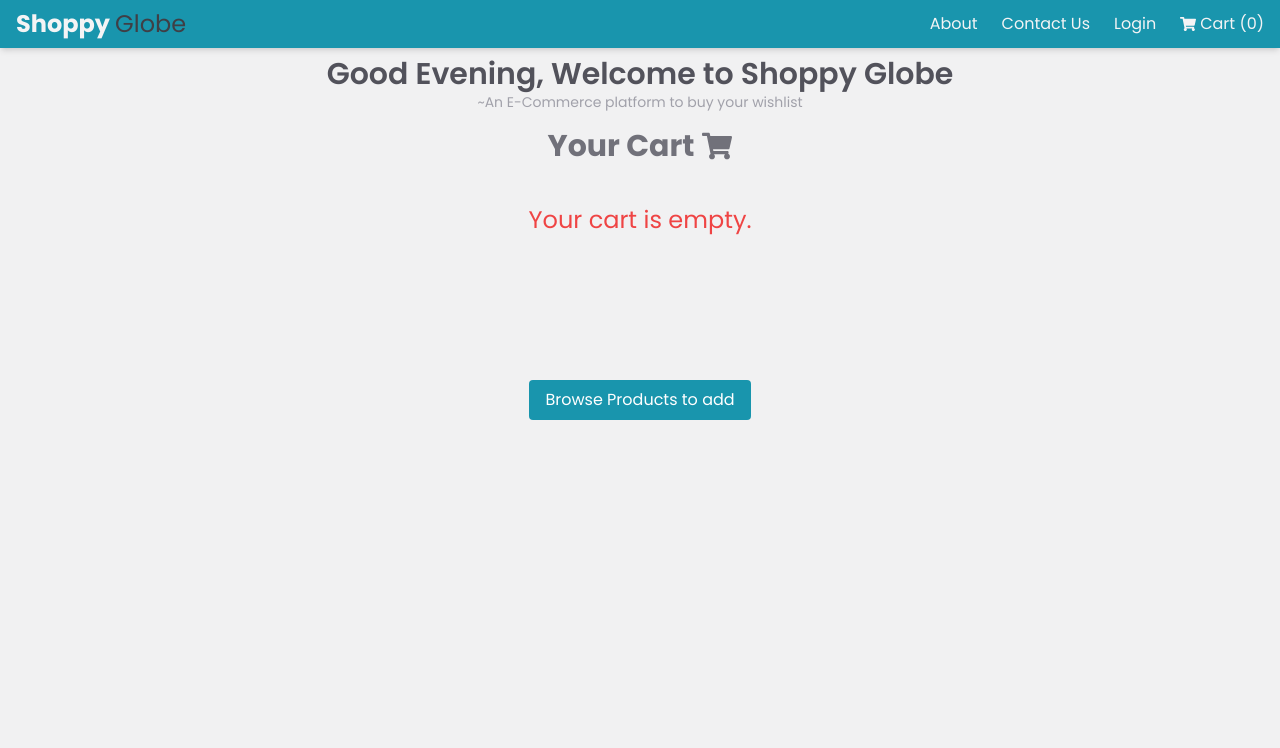
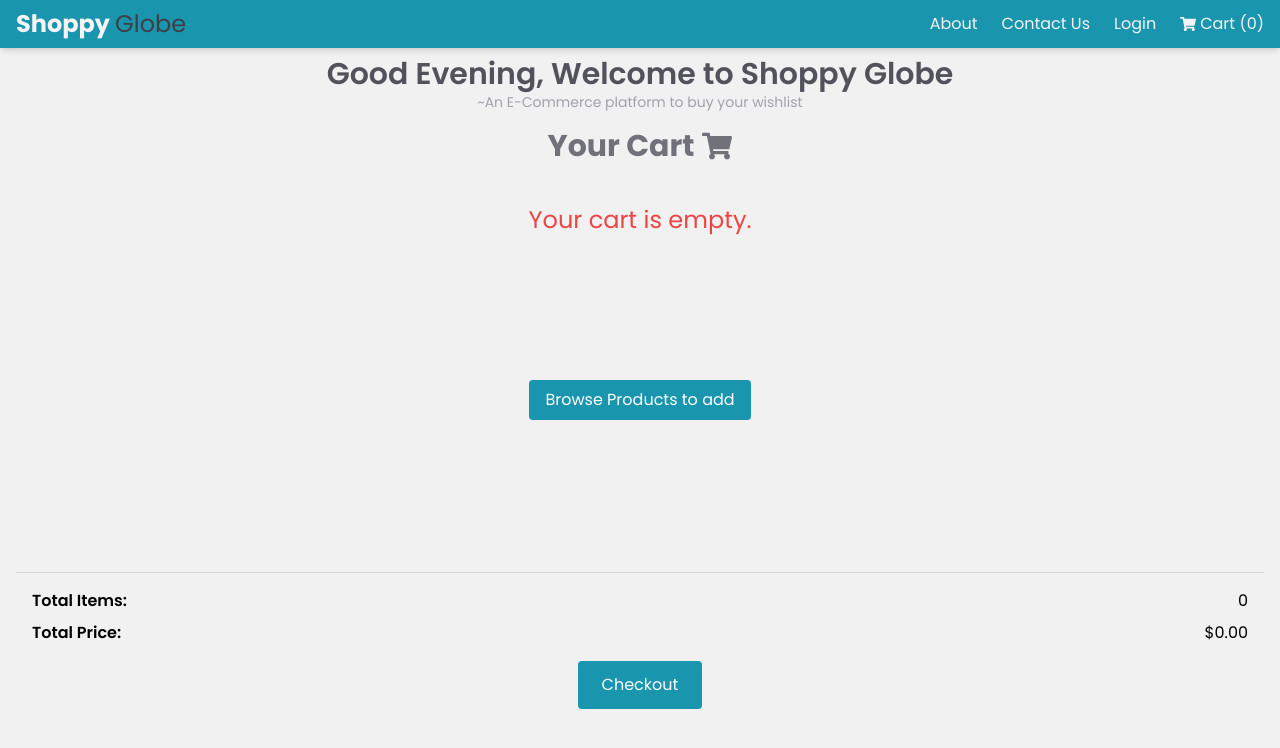
Before and after one commit to aadarshraj02/Shoppy-Globe, a React (Vite) app: page /cart in a window 1280 px wide. Shown: the top 748 px of the page. Built offline with nearby package versions, Linux system fonts and the light colour scheme.

Commit message:
displayed total cost and checkout button

```diff
--- a/src/pages/CartPage.tsx
+++ b/src/pages/CartPage.tsx
@@ -24,6 +24,12 @@ const CartPage = (): JSX.Element => {
   const handleRemove = (id: number) => {
     dispatch(removeFromCart(id));
   };
+
+  const totalPrice = cartItems.reduce(
+    (total, item) => total + item.price * item.qty,
+    0
+  );
+  const totalItems = cartItems.reduce((total, item) => total + item.qty, 0);
 
   return (
     <>
@@ -61,6 +67,23 @@ const CartPage = (): JSX.Element => {
             ))}
           </div>
         )}
+        <div className="mt-4 p-4 border-t border-gray-300">
+          <div className="flex justify-between mb-2">
+            <span className="font-semibold">Total Items:</span>
+            <span>{totalItems}</span>
+          </div>
+          <div className="flex justify-between mb-4">
+            <span className="font-semibold">Total Price:</span>
+            <span>${totalPrice.toFixed(2)}</span>
+          </div>
+          <div className="flex justify-center">
+            <Link to="/checkout">
+              <button className="bg-[#1995AD] hover:bg-[#356570] transition-all duration-300 ease-linear text-white px-6 py-3 rounded">
+                Checkout
+              </button>
+            </Link>
+          </div>
+        </div>
       </div>
     </>
   );
```
